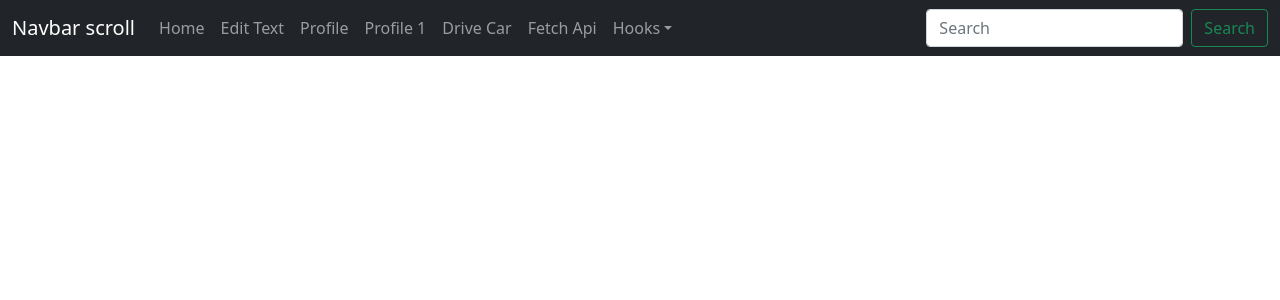
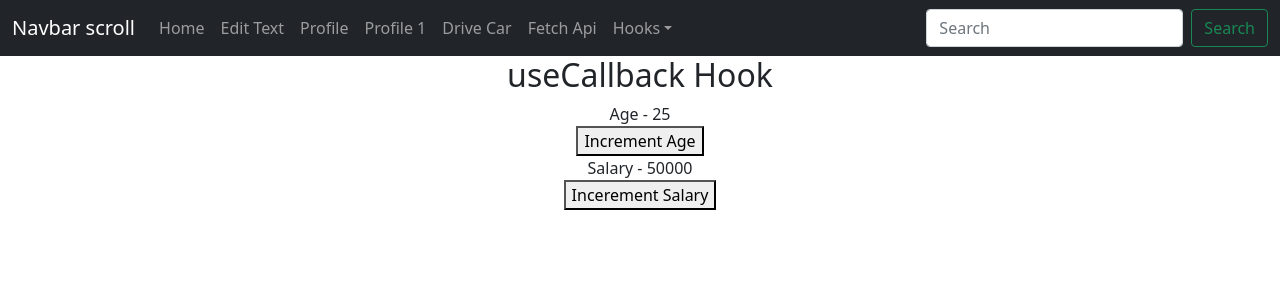
Before and after one commit to BishwajeetSamal/react-tube, a React (Create React App) app: page /UseCallback in a window 1280 px wide. Shown: the top 300 px of the page. Built offline with nearby package versions, Linux system fonts and the light colour scheme.

Commit message:
useCallback() hook use

```diff
--- a/src/components/NavbarPage.jsx
+++ b/src/components/NavbarPage.jsx
@@ -10,6 +10,7 @@
 import HookUseEffectOne from "./hooks/useEffect/HookUseEffectOne";
 import UseReducer from "./hooks/UseReducer";
 import Testtwo from "./hooks/Testtwo";
+import UseCallback from "./hooks/useCallback/UseCallback";
 import "../css/index.css";
 import {
   Navbar,
@@ -52,6 +53,9 @@
                 <NavDropdown.Item href="/UseReducer">
                   useReducer()
                 </NavDropdown.Item>
+                <NavDropdown.Item href="/UseCallback">
+                  useCallback()
+                </NavDropdown.Item>
                 <NavDropdown.Divider />
                 <NavDropdown.Item href="#action5">
                   Something else here
@@ -82,6 +86,7 @@
           <Route path="/HookUseEffectOne" element={<HookUseEffectOne />} />
           <Route path="/UseReducer" element={<UseReducer />} />
           <Route path="/Testtwo" element={<Testtwo />} />
+          <Route path="/UseCallback" element={<UseCallback />} />
         </Routes>
       </Router>
     </>
--- /dev/null
+++ b/src/components/hooks/useCallback/Button.js
@@ -0,0 +1,12 @@
+import React from "react";
+
+function Button({ handleClick, children }) {
+  console.log("Rendering Button - ", children);
+  return (
+    <div>
+      <button onClick={handleClick}>{children}</button>
+    </div>
+  );
+}
+
+export default React.memo(Button);
--- /dev/null
+++ b/src/components/hooks/useCallback/Count.js
@@ -0,0 +1,12 @@
+import React from "react";
+
+function Count({ text, count }) {
+  console.log(`Rendering ${text}`);
+  return (
+    <div>
+      {text} - {count}
+    </div>
+  );
+}
+
+export default React.memo(Count);
--- /dev/null
+++ b/src/components/hooks/useCallback/Title.js
@@ -0,0 +1,12 @@
+import React from "react";
+
+function Title() {
+  console.log("Rendering Titile");
+  return (
+    <div>
+      <h2>useCallback Hook</h2>
+    </div>
+  );
+}
+
+export default React.memo(Title);
--- /dev/null
+++ b/src/components/hooks/useCallback/UseCallback.js
@@ -0,0 +1,28 @@
+import React, { useState, useCallback } from "react";
+import Button from "./Button";
+import Count from "./Count";
+import Title from "./Title";
+function UseCallback() {
+  const [age, setAge] = useState(25);
+  const [salary, setSalary] = useState(50000);
+
+  const incrementAge = useCallback(() => {
+    setAge(age + 1);
+  }, [age]);
+
+  const incerementSalary = useCallback(() => {
+    setSalary(salary + 1000);
+  }, [salary]);
+
+  return (
+    <div style={{ textAlign: "center" }}>
+      <Title />
+      <Count text="Age" count={age} />
+      <Button handleClick={incrementAge}>Increment Age</Button>
+      <Count text="Salary" count={salary} />
+      <Button handleClick={incerementSalary}>Incerement Salary</Button>
+    </div>
+  );
+}
+
+export default UseCallback;
```
